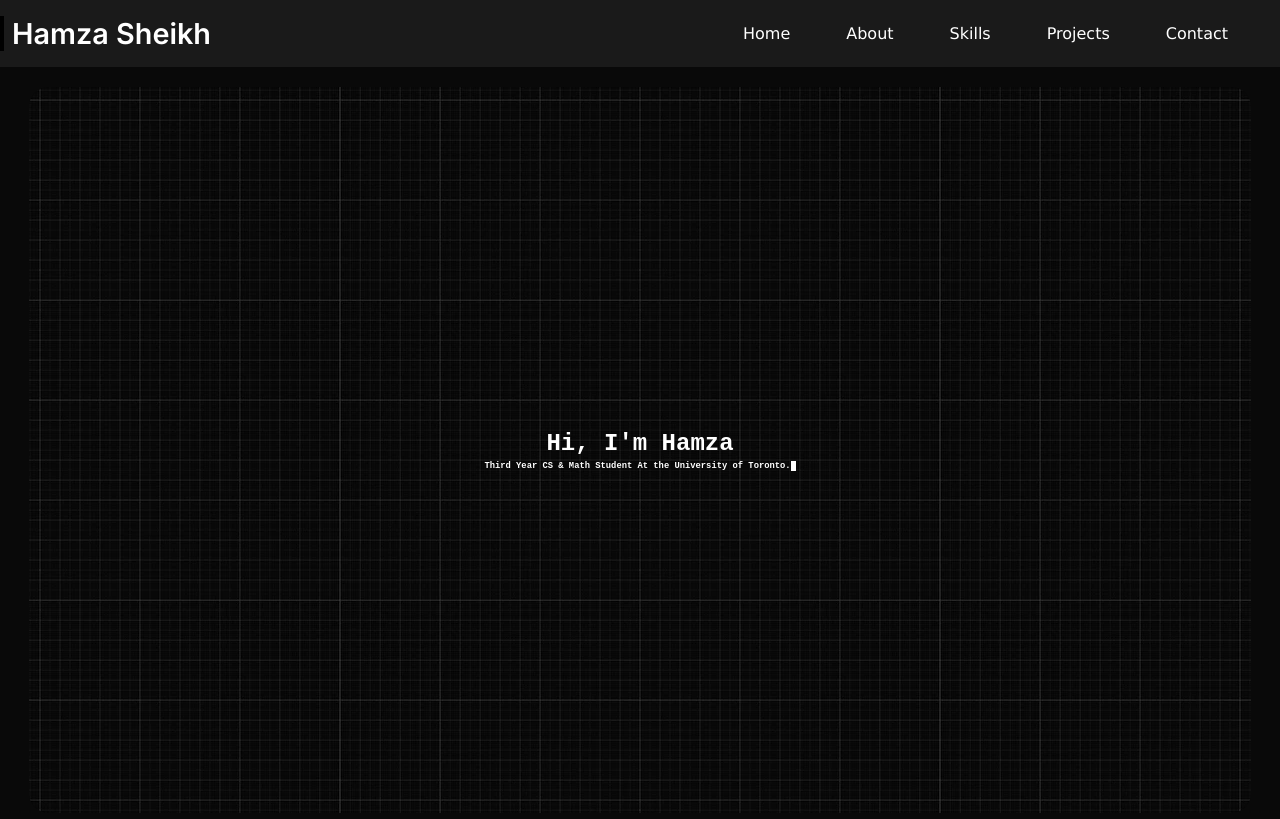
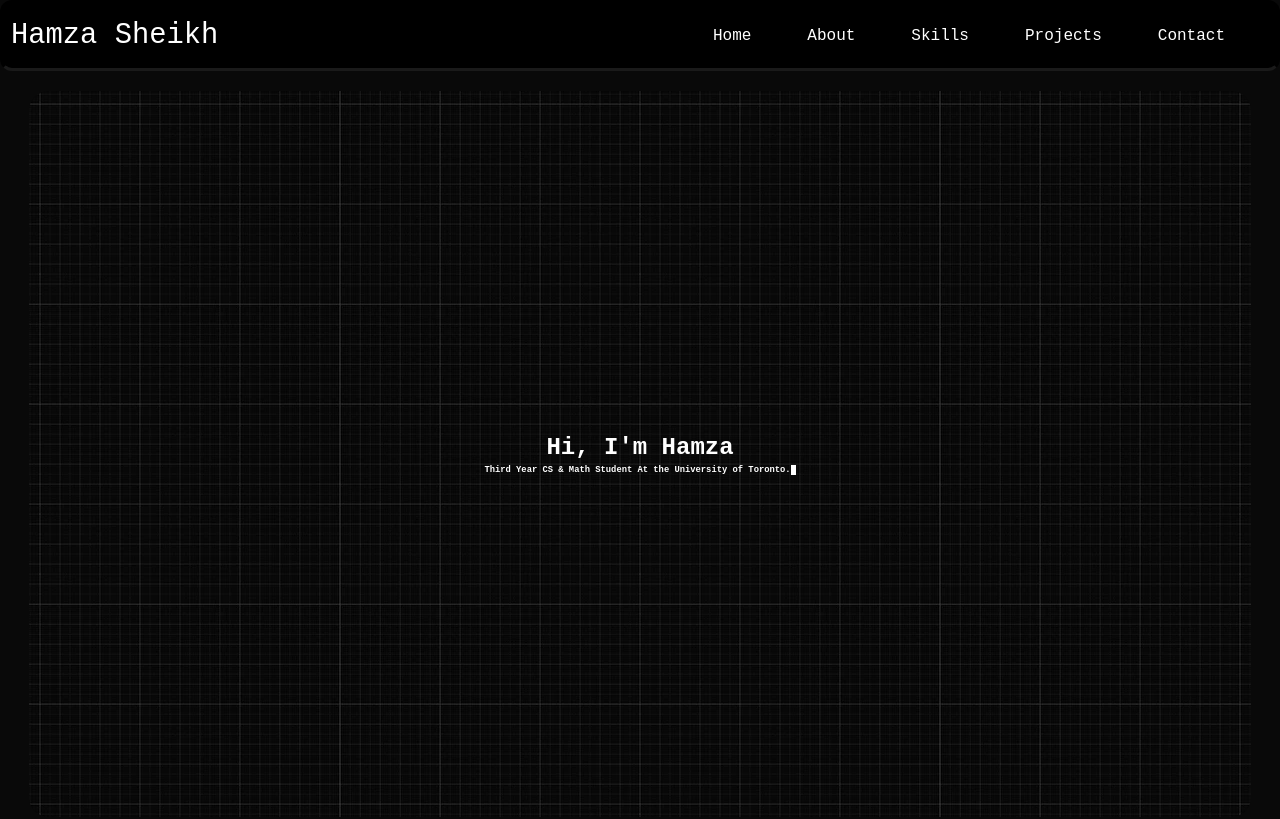
Before and after one commit to Hamza-s1727/portfolio-website, a React (Create React App) app: page / in a window 1280 px wide. Shown: the top 819 px of the page. Built offline with nearby package versions, Linux system fonts and the light colour scheme.

Commit message:
added contact form support

```diff
--- a/src/App.css
+++ b/src/App.css
@@ -1,6 +1,6 @@
 html, body {
   background-color: #090909;
-  scroll-padding-top: 60px;
+  scroll-padding-top: 70px;
 }
 
 .Skills {
--- a/src/components/Contact.js
+++ b/src/components/Contact.js
@@ -3,7 +3,9 @@ import { motion } from "framer-motion"
 
 export default function Contact() {
     return (
-        <form>
+        <>
+        <h2 className="contactHeader"> Contact </h2>
+        <form action="https://api.web3forms.com/submit" method="POST">
         <motion.div className="contactContainer"
 
         initial={{opacity: 0, y: 50}}
@@ -11,19 +13,22 @@ export default function Contact() {
         viewport={{once: false, amount: .1}}
 
         >
-            <h2 className="contactHeader"> Contact </h2>
+            <input type="hidden" name="access_key" value="357a0b9e-4b96-46f5-8083-22be0fca07a9"></input>
 
             <label htmlFor="name" className="formLabel" >Name:</label><br/>
-            <input type="text" id="name" className="contactInput" placeholder="Name"></input><br/>
+            <input type="text" id="name" className="contactInput" placeholder="Anonymous" name="name"></input><br/>
             <label htmlFor="email" className="formLabel" >Email:</label><br/>
-            <input type="email" id="email" className="contactInput" placeholder="email@domain.com"></input><br/>
+            <input type="email" id="email" className="contactInput" placeholder="email@domain.com" name="email" required></input><br/>
             <label htmlFor="message" className="formLabel">Message:</label><br/>
-            <textarea id="message" rows="7" className="contactInput" placeholder="Type your message here."></textarea><br/>
+            <textarea id="message" rows="7" className="contactInput" placeholder="Type your message here." name="message" required></textarea><br/>
+
+            <input type="checkbox" name="botcheck" class="hidden" style={{display: "none"}}></input>
 
             <input type="submit" value="Submit" className="submitButton"></input>
 
 
         </motion.div>
         </form>
+        </>
     )
 }
--- a/src/components/Header.css
+++ b/src/components/Header.css
@@ -6,7 +6,7 @@ header {
     top: 0;
 
     display: flex;
-    background-color: #1a1a1a;
+    background-color: black;
     font-family: 'Inter', Tahoma, Geneva, Verdana, sans-serif;
     margin: 0px;
     align-items: center;
@@ -15,17 +15,20 @@ header {
     width: 100%;
     box-sizing: border-box;
     z-index: 1000;
+    border: 3px solid transparent;
+    border-bottom: 3px solid #1a1a1a;
+    border-radius: 12px;
 }
 
 header > h2 {
   font-size: 1.8rem;
-  font-weight: 600;
+  font-weight: 10;
+  font-family: monospace;
   color: white;
   text-align: left;
 
   margin: 1rem 0;
   padding-left: 0.5rem;
-  border-left: 4px solid black;
 }
 
 .header-buttons {
@@ -42,14 +45,14 @@ header > h2 {
     align-items: center;
 
 
-    background-color: #1a1a1a;
+    background-color: black;
     padding: 20px;
     border: 4px solid transparent;
     border-width: 0;
 
     color: white;
     font-size: 1rem;
-    font-family: Verdana, Geneva, Tahoma, sans-serif;
+    font-family: monospace;
     font-weight: 500;
 
 
--- a/src/components/Header.js
+++ b/src/components/Header.js
@@ -10,10 +10,19 @@ export default function Header(props) {
       }
     }
 
+
     window.addEventListener("resize", handleResize);
 
     return () => window.removeEventListener("resize", handleResize);
     }, []);
+
+    const navRef = React.useRef(null)
+
+    React.useEffect(() => {
+        if (navbarOpen && navRef.current) {
+            navRef.current.scrollIntoView({behavior: "smooth"})
+        }
+    }, [navbarOpen])
 
 
     const navMenuStyle = {
@@ -26,7 +35,7 @@ export default function Header(props) {
 
 
     function ToggleNavBar() {
-        setNavBarOpen(prevState => !prevState)
+        setNavBarOpen(prevState => (!prevState))
     }
 
     console.log("Navbar open: ", navbarOpen);
@@ -45,7 +54,7 @@ export default function Header(props) {
                 <button className="NavBarButton" onClick={ToggleNavBar}></button>
             </div>
         </header>
-        <div className="NavBarExpanded" style={navMenuStyle}>
+        <div className="NavBarExpanded" ref={navRef} style={navMenuStyle}>
                     <button className="headerButton" onClick={() => props.scrollToSection(props.refs.welcomeRef)}>Home</button>
                     <button className="headerButton" onClick={() => props.scrollToSection(props.refs.aboutRef)}>About</button>
                     <button className="headerButton" onClick={() => props.scrollToSection(props.refs.skillsRef)}>Skills</button>
```
